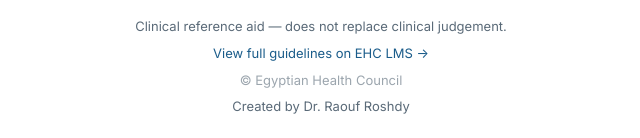
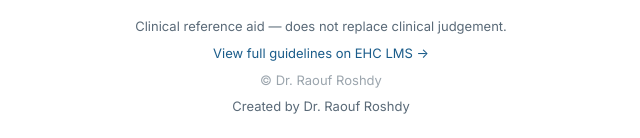
Before and after one commit to roroleaks/ehc-obgyn-guidelines, a website: page index.html in a window 1280 px wide. Shown: the part 1900-2038 px from the top of the page, 319-959 px from the left. Drawn offline with Linux system fonts and the light colour scheme; no server answers.

Commit message:
Copyright to Dr. Raouf Roshdy: update footer, package author, README, and add MIT LICENSE

```diff
--- a/index.html
+++ b/index.html
@@ -80,7 +80,7 @@
     <div class="container">
       <p>Clinical reference aid — does not replace clinical judgement.</p>
       <p><a href="https://lms.ehc.gov.eg/lms/course/view.php?id=38" target="_blank" rel="noopener">View full guidelines on EHC LMS →</a></p>
-      <p class="copyright">© Egyptian Health Council</p>
+      <p class="copyright">© Dr. Raouf Roshdy</p>
       <p class="credit">Created by Dr. Raouf Roshdy</p>
     </div>
   </footer>
--- a/package.json
+++ b/package.json
@@ -16,7 +16,7 @@
     "clinical-guidelines",
     "medical-reference"
   ],
-  "author": "Egyptian Health Council",
+  "author": "Dr. Raouf Roshdy",
   "license": "MIT",
   "devDependencies": {
     "serve": "^14.2.0",
```
Also changed, not shown: README.md, 1 other file.
